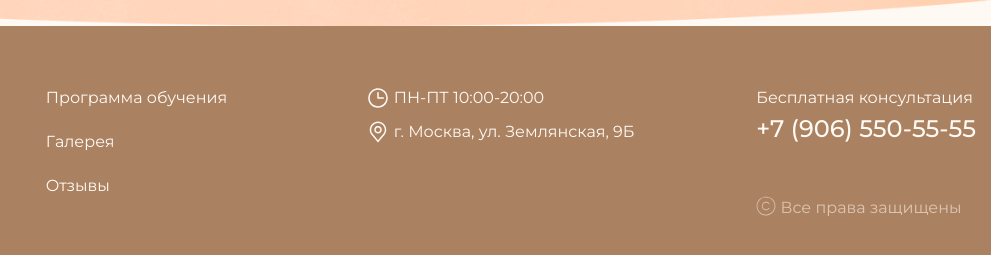
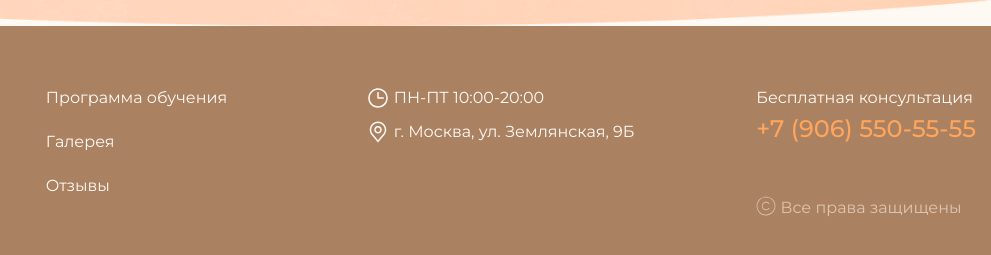
Before and after one commit to ItalyanecXXX/project, a plain HTML site: page wake-bake/index.html in a window 1280 px wide. In both pictures the pointer is over the link "+7 (906) 550-55-55". Shown: the part 609-864 px from the top of the page, 289-1280 px from the left. Drawn offline with Linux system fonts and the light colour scheme.

Commit message:
lesson105 color tel

```diff
--- a/wake-bake/css/style.css
+++ b/wake-bake/css/style.css
@@ -383,11 +383,9 @@
 .footer__contact-item {
     margin-bottom: 10px;
 }
-
 .footer__contact-item:last-child {
     margin-bottom: 0;
 }
-
 .footer__contact-link {}
 
 .footer__col-tel {
@@ -400,7 +398,13 @@
     text-transform: uppercase;
     font-weight: 500;
     font-size: 24px;
+    transition: var(--transition);
 }
+
+.footer__col__number:hover {
+    color: var(--akcentnyy);
+}
+
 
 .footer__col-copy {
     color: #dec5b1;
@@ -410,18 +414,14 @@
 .socials {
     line-height: 0;
 }
-
 .socials__list {
     display: flex;
     gap: 17px;
 }
-
 .socials__item {}
-
 .socials__link path {
     transition: var(--transition);
 }
-
 .socials__link:hover path {
     fill: var(--akcentnyy);
 }
```
